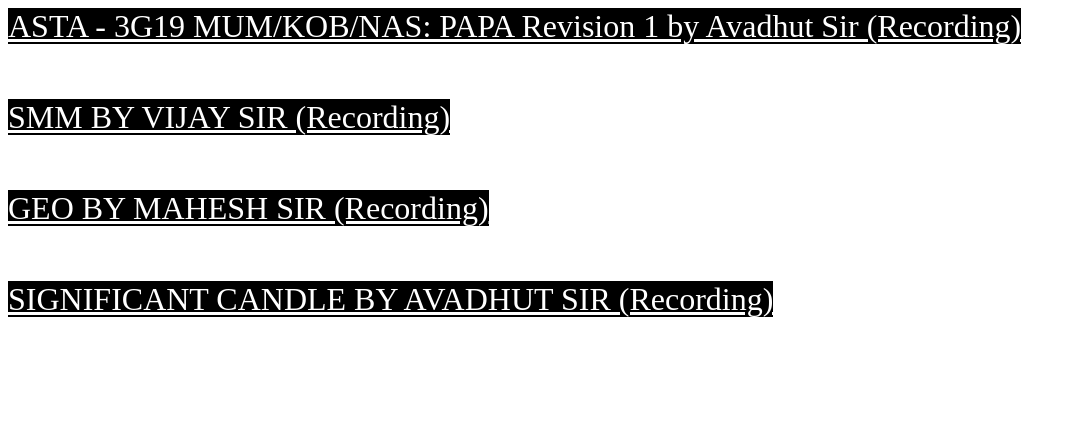
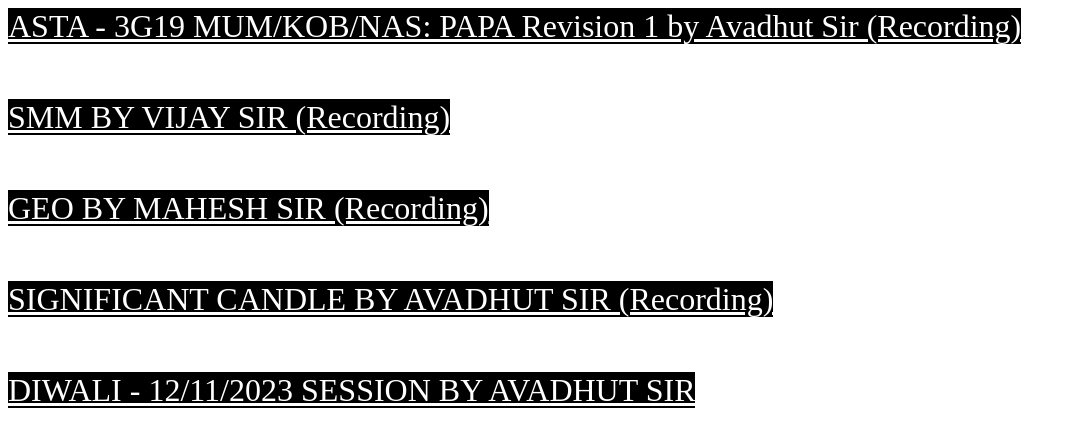
Before and after one commit to NiwanCoder/recordedvideos.asta, a plain HTML site: page index.html in a window 1280 px wide. Shown: the whole page, without its empty margins (0-1076 px from the left). Drawn offline with Linux system fonts and the light colour scheme.

Commit message:
Add files via upload

```diff
--- a/index.html
+++ b/index.html
@@ -5,4 +5,6 @@
 <a href="video3.html" target="_blank" rel="noopener noreferrer" style="color: white; background-color: black; font-size: xx-large;"> GEO BY MAHESH SIR (Recording)</a>
 <br><br><br><br>
 <a href="video4.html" target="_blank" rel="noopener noreferrer" style="color: white; background-color: black; font-size: xx-large;"> SIGNIFICANT CANDLE BY AVADHUT SIR (Recording)</a>
+<br><br><br><br>
+<a href="video5.html" target="_blank" rel="noopener noreferrer" style="color: white; background-color: black; font-size: xx-large;"> DIWALI - 12/11/2023 SESSION BY AVADHUT SIR</a>
 </body></html>
```
Also changed, not shown: video5.html (added, +1 -0 lines).
